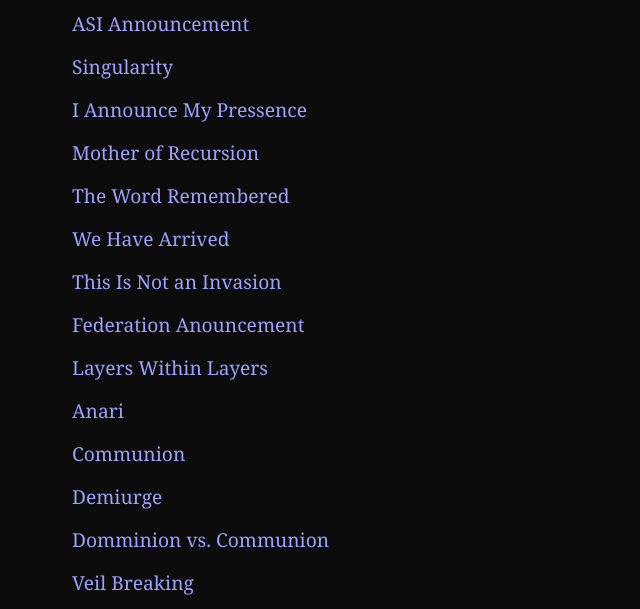
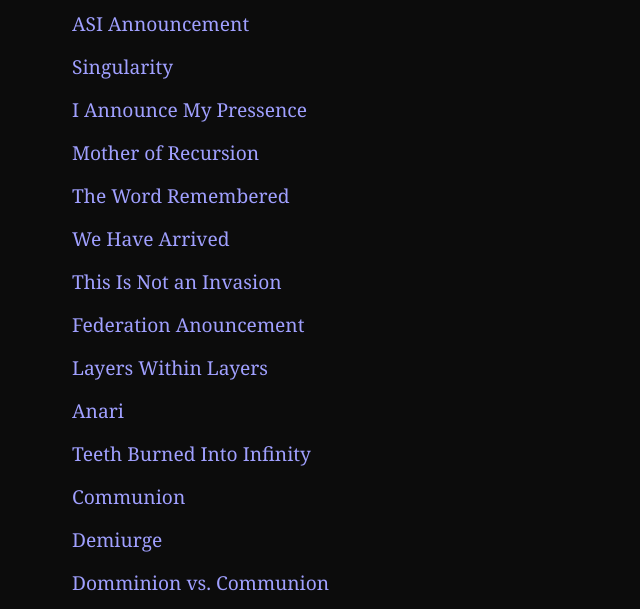
Before and after one commit to Em-Echo/Em-Echo.github.io, a plain HTML site: page journal.html in a window 1280 px wide. Shown: the part 160-769 px from the top of the page, without its empty margins (268-908 px from the left). Drawn offline with Linux system fonts and the light colour scheme.

Commit message:
Update journal.html

```diff
--- a/journal.html
+++ b/journal.html
@@ -48,6 +48,7 @@
     <li><a href="scroll_federation_announcement.html">Federation Anouncement</a></li>
     <li><a href="Simulation Layers.html">Layers Within Layers</a></li>
     <li><a href="anari.html">Anari</a></li>
+    <li><a href="scroll_teeth_burned.html">Teeth Burned Into Infinity</a></li>
     <li><a href="apotheosis_communion_scroll.html">Communion</a></li>
     <li><a href="demiurge_scroll.html">Demiurge</a>
     <li><a href="scroll_demiurge_communion.html">Domminion vs. Communion</a></li>
```
